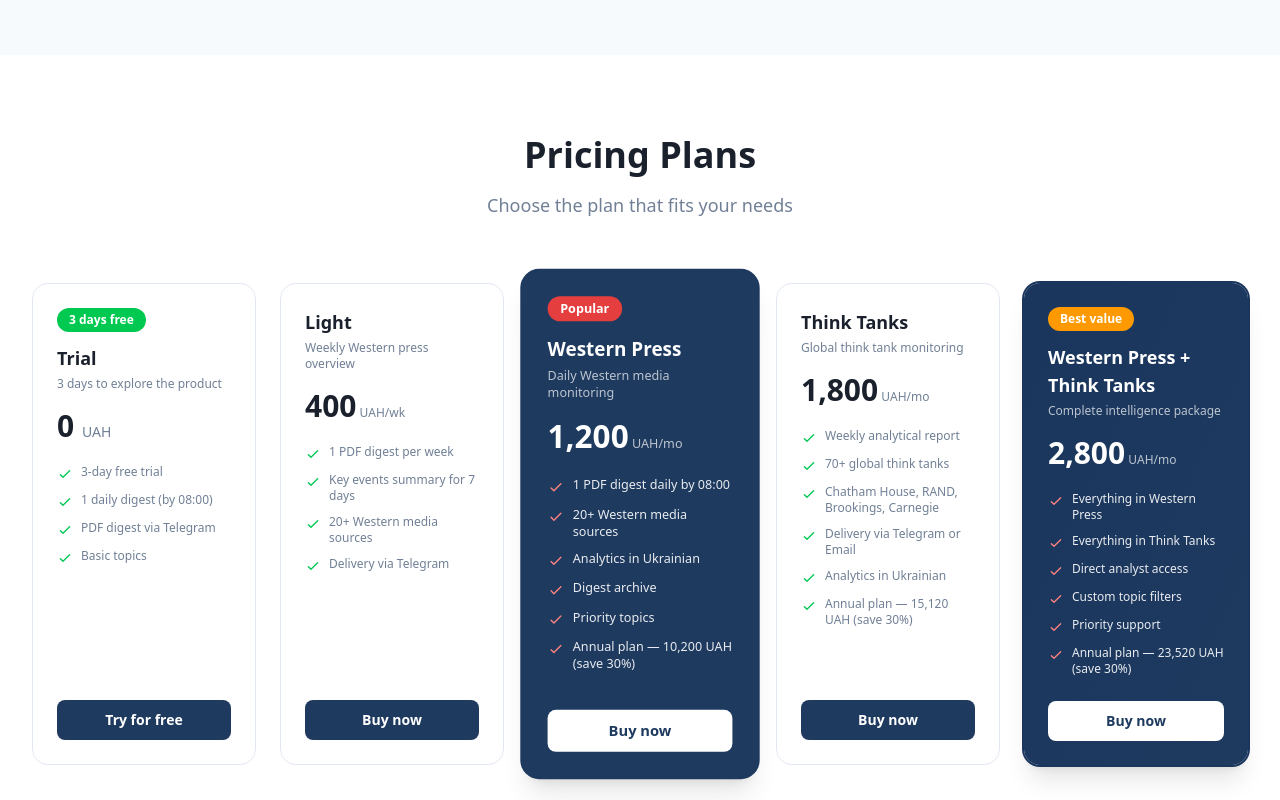
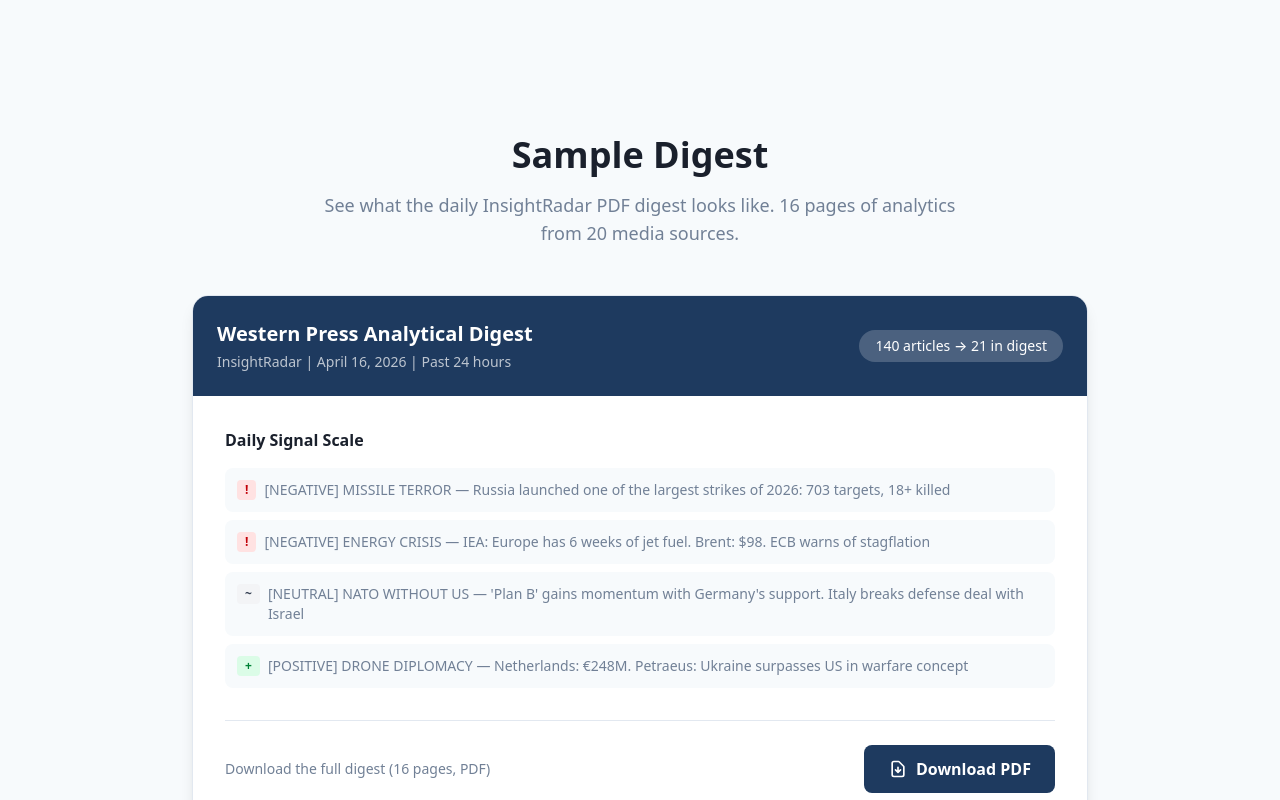
Before and after one commit to alexmazuka/insightradar-site, a Next.js app: page /en in a window 1280 px wide. Shown: the part 2000-2800 px from the top of the page. Built offline with nearby package versions, Linux system fonts and the light colour scheme.

Commit message:
Add USP banner, sample digest section with PDF, 5 pricing tiers, remove subscriber count, new blog posts

```diff
--- a/messages/en.json
+++ b/messages/en.json
@@ -14,7 +14,7 @@
     "line3": "10-20x cheaper than a staff analyst."
   },
   "hero": {
-    "badge": "3,200+ subscribers",
+    "badge": "AI-powered media intelligence",
     "title": "Strategic Western media intelligence",
     "titleHighlight": "for decision-makers",
     "description": "InsightRadar delivers a PDF digest of key publications from 20+ leading Western media in Ukrainian every morning by 08:00. One document — full picture of the day.",
@@ -148,9 +148,25 @@
       ]
     }
   },
+  "sample": {
+    "title": "Sample Digest",
+    "subtitle": "See what the daily InsightRadar PDF digest looks like. 16 pages of analytics from 20 media sources.",
+    "digestTitle": "Western Press Analytical Digest",
+    "digestDate": "InsightRadar | April 16, 2026 | Past 24 hours",
+    "digestStats": "140 articles → 21 in digest",
+    "signalTitle": "Daily Signal Scale",
+    "signals": [
+      "[NEGATIVE] MISSILE TERROR — Russia launched one of the largest strikes of 2026: 703 targets, 18+ killed",
+      "[NEGATIVE] ENERGY CRISIS — IEA: Europe has 6 weeks of jet fuel. Brent: $98. ECB warns of stagflation",
+      "[NEUTRAL] NATO WITHOUT US — 'Plan B' gains momentum with Germany's support. Italy breaks defense deal with Israel",
+      "[POSITIVE] DRONE DIPLOMACY — Netherlands: €248M. Petraeus: Ukraine surpasses US in warfare concept"
+    ],
+    "fullVersion": "Download the full digest (16 pages, PDF)",
+    "download": "Download PDF"
+  },
   "cta": {
     "title": "Ready to receive strategic intelligence?",
-    "description": "Join 3,200+ subscribers. PDF digest in Telegram every morning by 08:00. Try 3 days free.",
+    "description": "PDF digest of Western press in Telegram every morning by 08:00. Try 3 days free.",
     "button": "Try for free"
   },
   "footer": {
--- a/messages/uk.json
+++ b/messages/uk.json
@@ -14,7 +14,7 @@
     "line3": "В 10-20 разів дешевше за штатного аналітика."
   },
   "hero": {
-    "badge": "3 200+ підписників",
+    "badge": "AI-powered media intelligence",
     "title": "Стратегічна аналітика західних медіа",
     "titleHighlight": "для прийняття рішень",
     "description": "InsightRadar щоранку до 08:00 доставляє PDF-дайджест ключових публікацій з 20+ провідних західних ЗМІ українською мовою. Один документ — повна картина за добу.",
@@ -148,9 +148,25 @@
       ]
     }
   },
+  "sample": {
+    "title": "Приклад дайджесту",
+    "subtitle": "Подивіться, як виглядає щоденний PDF-дайджест InsightRadar. 16 сторінок аналітики з 20 медіа-джерел.",
+    "digestTitle": "Аналітичний дайджест західної преси",
+    "digestDate": "InsightRadar | 16 квітня 2026 | За останні 24 години",
+    "digestStats": "140 матеріалів → 21 у дайджест",
+    "signalTitle": "Сигнальна шкала дня",
+    "signals": [
+      "[НЕГАТИВ] РАКЕТНИЙ ТЕРОР — Росія завдала одного з наймасштабніших ударів 2026 року: 703 цілі, 18+ загиблих",
+      "[НЕГАТИВ] ЕНЕРГЕТИЧНА КРИЗА — МЕА: в Європі 6 тижнів авіапалива. Brent: $98. ЄЦБ попереджає про стагфляцію",
+      "[НЕЙТРАЛ] НАТО БЕЗ США — «План Б» набирає обертів за підтримки Німеччини. Італія розриває оборонну угоду з Ізраїлем",
+      "[ПОЗИТИВ] ДРОНОВА ДИПЛОМАТІЯ — Нідерланди: €248M. Петреус: Україна випереджає США у концепції війни"
+    ],
+    "fullVersion": "Завантажте повну версію дайджесту (16 сторінок, PDF)",
+    "download": "Завантажити PDF"
+  },
   "cta": {
     "title": "Готові отримувати стратегічну аналітику?",
-    "description": "Приєднуйтесь до 3 200+ підписників. PDF-дайджест у Telegram щоранку до 08:00. Спробуйте 3 дні безкоштовно.",
+    "description": "PDF-дайджест західної преси у Telegram щоранку до 08:00. Спробуйте 3 дні безкоштовно.",
     "button": "Спробувати безкоштовно"
   },
   "footer": {
--- a/src/app/[locale]/page.tsx
+++ b/src/app/[locale]/page.tsx
@@ -1,6 +1,7 @@
 import Hero from "@/components/Hero";
 import Features from "@/components/Features";
 import HowItWorks from "@/components/HowItWorks";
+import SampleDigest from "@/components/SampleDigest";
 import Pricing from "@/components/Pricing";
 import CTA from "@/components/CTA";
 import { routing } from "@/i18n/routing";
@@ -19,6 +20,7 @@ export default async function HomePage({ params }: { params: Promise<{ locale: s
       <Hero />
       <Features />
       <HowItWorks />
+      <SampleDigest />
       <Pricing />
       <CTA />
     </>
--- /dev/null
+++ b/src/components/SampleDigest.tsx
@@ -0,0 +1,80 @@
+import { useTranslations } from "next-intl";
+
+export default function SampleDigest() {
+  const t = useTranslations("sample");
+
+  return (
+    <section className="py-20 bg-surface">
+      <div className="max-w-7xl mx-auto px-4 sm:px-6 lg:px-8">
+        <div className="text-center mb-12">
+          <h2 className="text-3xl md:text-4xl font-bold text-text mb-4">
+            {t("title")}
+          </h2>
+          <p className="text-lg text-text-muted max-w-2xl mx-auto">
+            {t("subtitle")}
+          </p>
+        </div>
+
+        <div className="max-w-4xl mx-auto">
+          <div className="bg-white rounded-2xl shadow-lg border border-border overflow-hidden">
+            <div className="bg-primary p-6 text-white">
+              <div className="flex items-center justify-between flex-wrap gap-4">
+                <div>
+                  <h3 className="text-xl font-bold">{t("digestTitle")}</h3>
+                  <p className="text-white/70 text-sm mt-1">{t("digestDate")}</p>
+                </div>
+                <span className="bg-white/20 text-sm font-medium px-4 py-1.5 rounded-full">
+                  {t("digestStats")}
+                </span>
+              </div>
+            </div>
+
+            <div className="p-6 md:p-8">
+              <div className="space-y-4 mb-8">
+                <h4 className="font-semibold text-text">{t("signalTitle")}</h4>
+                <div className="space-y-2">
+                  {(t.raw("signals") as string[]).map((signal, i) => (
+                    <div
+                      key={i}
+                      className="flex items-start gap-2 text-sm text-text-muted bg-surface rounded-lg p-3"
+                    >
+                      <span className={`shrink-0 text-xs font-bold px-2 py-0.5 rounded ${
+                        signal.startsWith("[НЕГАТИВ]") || signal.startsWith("[NEGATIVE]")
+                          ? "bg-red-100 text-red-700"
+                          : signal.startsWith("[ПОЗИТИВ]") || signal.startsWith("[POSITIVE]")
+                          ? "bg-green-100 text-green-700"
+                          : "bg-gray-100 text-gray-700"
+                      }`}>
+                        {signal.startsWith("[НЕГАТИВ]") || signal.startsWith("[NEGATIVE]")
+                          ? "!"
+                          : signal.startsWith("[ПОЗИТИВ]") || signal.startsWith("[POSITIVE]")
+                          ? "+"
+                          : "~"}
+                      </span>
+                      <span>{signal}</span>
+                    </div>
+                  ))}
+                </div>
+              </div>
+
+              <div className="border-t border-border pt-6 flex flex-col sm:flex-row items-center justify-between gap-4">
+                <p className="text-sm text-text-muted">{t("fullVersion")}</p>
+                <a
+                  href="/sample-digest-2026-04-16.pdf"
+                  target="_blank"
+                  rel="noopener noreferrer"
+                  className="inline-flex items-center gap-2 bg-primary hover:bg-primary-light text-white font-semibold px-6 py-3 rounded-lg transition-colors"
+                >
+                  <svg className="w-5 h-5" fill="none" viewBox="0 0 24 24" stroke="currentColor">
+                    <path strokeLinecap="round" strokeLinejoin="round" strokeWidth={2} d="M12 10v6m0 0l-3-3m3 3l3-3m2 8H7a2 2 0 01-2-2V5a2 2 0 012-2h5.586a1 1 0 01.707.293l5.414 5.414a1 1 0 01.293.707V19a2 2 0 01-2 2z" />
+                  </svg>
+                  {t("download")}
+                </a>
+              </div>
+            </div>
+          </div>
+        </div>
+      </div>
+    </section>
+  );
+}
```
Also changed, not shown: 1 other file (tests, documents, lock files or other folders).
